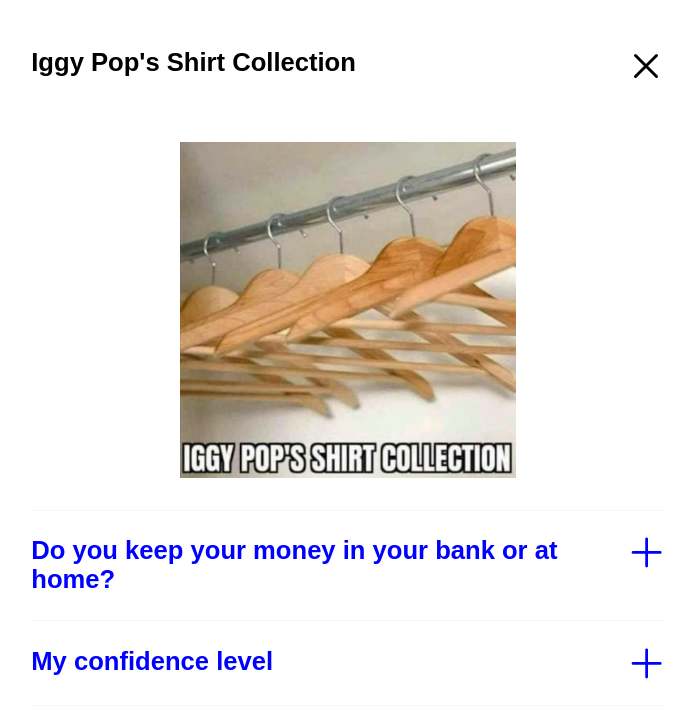
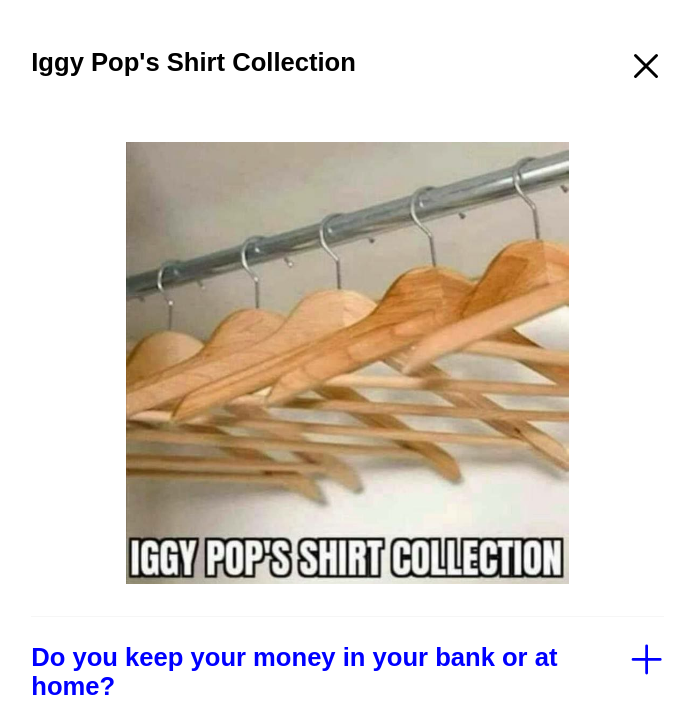
Before and after one commit to kotokatu/cssBayan, a plain HTML site: page cssBayan/index.html in a window 1280 px wide. Shown: the part 79-800 px from the top of the page, without its empty margins (285-978 px from the left). Drawn offline with Linux system fonts and the light colour scheme.

Commit message:
feat: update height values  ( Sun, Mar 12, 2023  6:21:42 PM )

```diff
--- a/cssBayan/style.css
+++ b/cssBayan/style.css
@@ -61,7 +61,6 @@ h1 {
 .meme-img {
   display: block;
   max-width: 0;
-  max-height: 0;
   margin: 0 auto;
   opacity: 0;
   transition: max-width .3s, max-height .3s, opacity .6s ease-in;
@@ -73,7 +72,6 @@ h1 {
 
 .meme-radio:checked ~ .meme-img {
   max-width: 70%;
-  max-height: 50vh;
   padding: 1em 0;
   opacity: 1;
 }
@@ -112,7 +110,6 @@ h1 {
 
   .meme-item:hover .meme-img {
     max-width: 70%;
-    max-height: 50vh;
     padding: 1em 0;
     opacity: 1;
   }
```
